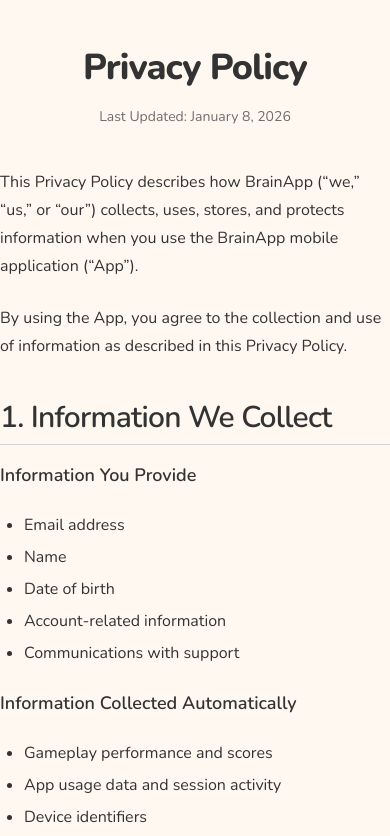
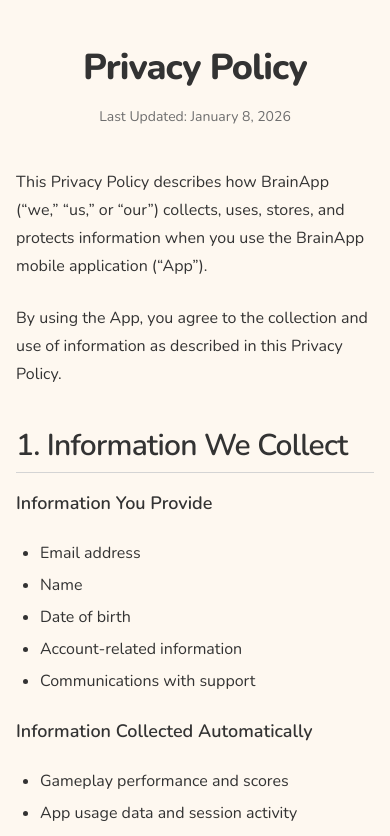
Before and after one commit to JaehoonSon/brain-app-site, a Next.js app: page /privacy in a window 390 px wide. Shown: the top 836 px of the page. Built offline with nearby package versions, Linux system fonts and the light colour scheme; a web font is replaced by a local one.

Commit message:
Padding for mobile

```diff
--- a/app/eula/page.tsx
+++ b/app/eula/page.tsx
@@ -3,7 +3,7 @@
 
 export default function EULA() {
   return (
-    <div className="container max-w-3xl py-12 mx-auto">
+    <div className="container max-w-3xl py-12 mx-auto px-4">
       <div className="text-center mb-10">
         <H1 className="mb-4">End User License Agreement</H1>
         <Muted>Last Updated: January 8, 2026</Muted>
--- a/app/privacy/page.tsx
+++ b/app/privacy/page.tsx
@@ -3,7 +3,7 @@
 
 export default function PrivacyPolicy() {
   return (
-    <div className="container max-w-3xl py-12 mx-auto">
+    <div className="container max-w-3xl py-12 mx-auto px-4">
       <div className="text-center mb-10">
         <H1 className="mb-4">Privacy Policy</H1>
         <Muted>Last Updated: January 8, 2026</Muted>
--- a/app/terms/page.tsx
+++ b/app/terms/page.tsx
@@ -3,7 +3,7 @@
 
 export default function TermsOfService() {
   return (
-    <div className="container max-w-3xl py-12 mx-auto">
+    <div className="container max-w-3xl py-12 mx-auto px-4">
       <div className="text-center mb-10">
         <H1 className="mb-4">Terms of Service</H1>
         <Muted>Last Updated: Jan 8, 2026</Muted>
```
